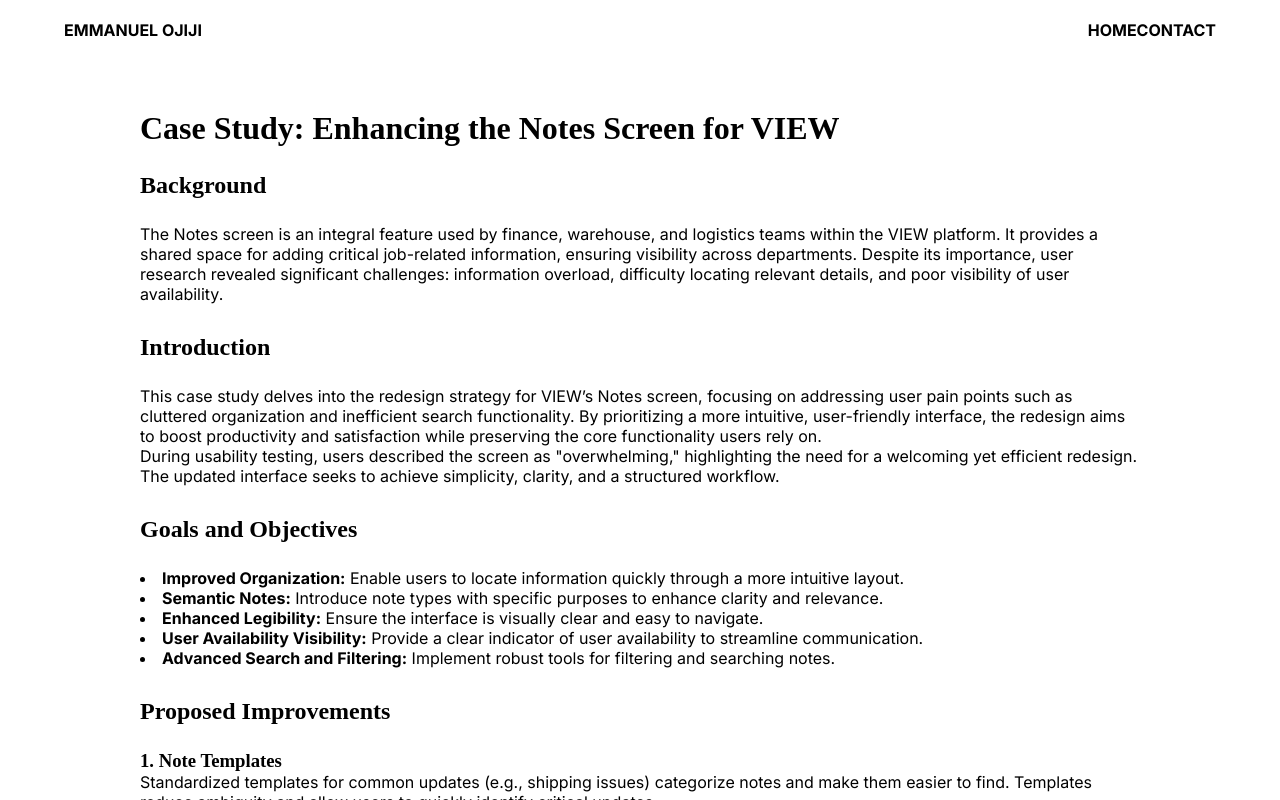
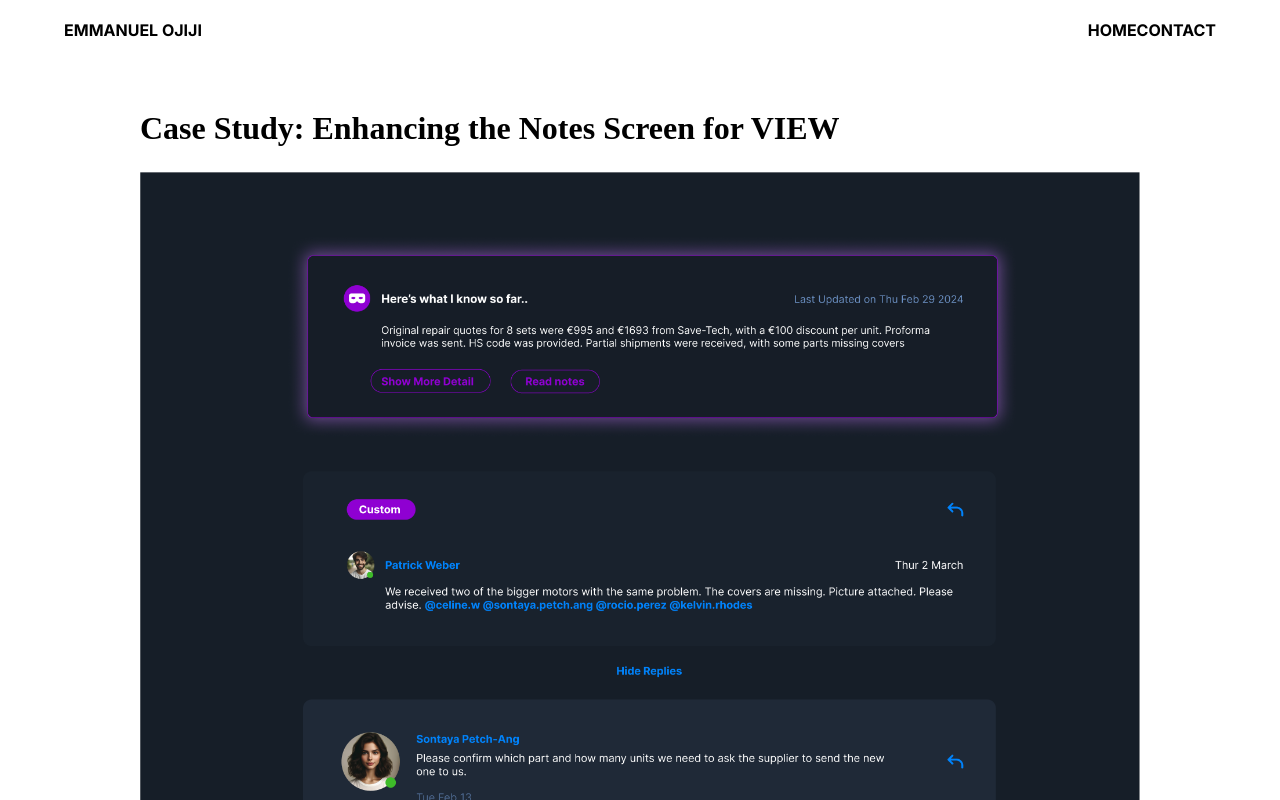
Before and after one commit to emmanuelojiji/portfolio-25, a React (Create React App) app: page /notes in a window 1280 px wide. Shown: the top 800 px of the page. Built offline with nearby package versions, Linux system fonts and the light colour scheme; a web font is replaced by a local one.

Commit message:
feat: images added to all projects

```diff
--- a/src/index.scss
+++ b/src/index.scss
@@ -37,6 +37,11 @@ h6 {
   width: 100%;
   margin-top: 50px;
   margin-bottom: 50px;
+
+  img{
+    width: 100%;
+    margin-bottom: 25px;
+  }
 }
 
 .project-title {
--- a/src/pages/Notes.js
+++ b/src/pages/Notes.js
@@ -2,8 +2,10 @@ import final from "../media/notes-final.png";
 const Notes = () => {
   return (
     <div className="page-wrap">
-      <h1 className="project-title">Case Study: Enhancing the Notes Screen for VIEW</h1>
-
+      <h1 className="project-title">
+        Case Study: Enhancing the Notes Screen for VIEW
+      </h1>
+      <img src={final} />
       <div className="content-block">
         <h2>Background</h2>
         <p>
--- a/src/pages/UsabilitySession.js
+++ b/src/pages/UsabilitySession.js
@@ -4,7 +4,7 @@ const UsabilitySession = () => {
   return (
     <div className="page-wrap">
       <h1 className="project-title">VIEW Usability Session</h1>
-
+      <img src={final} />
       <div className="content-block">
         <h2>Background</h2>
         <p>
--- a/src/pages/WarehouseReporting.js
+++ b/src/pages/WarehouseReporting.js
@@ -4,7 +4,7 @@ const WarehouseReporting = () => {
   return (
     <div className="page-wrap">
       <h1 className="project-title">Warehouse Employee Performance Reporter</h1>
-
+      <img src={final} />
       <div className="content-block">
         <h2>Background</h2>
         <p>
```
